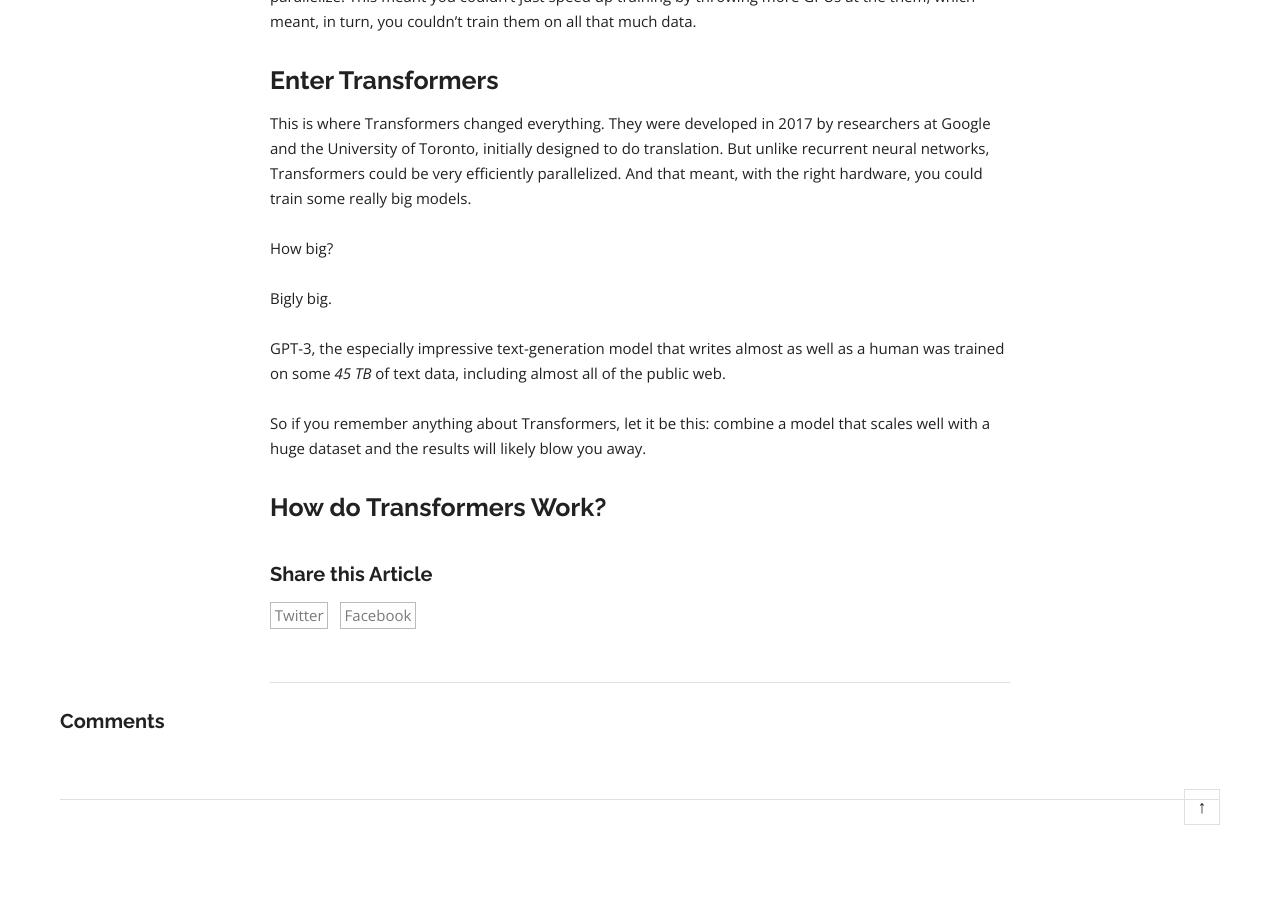
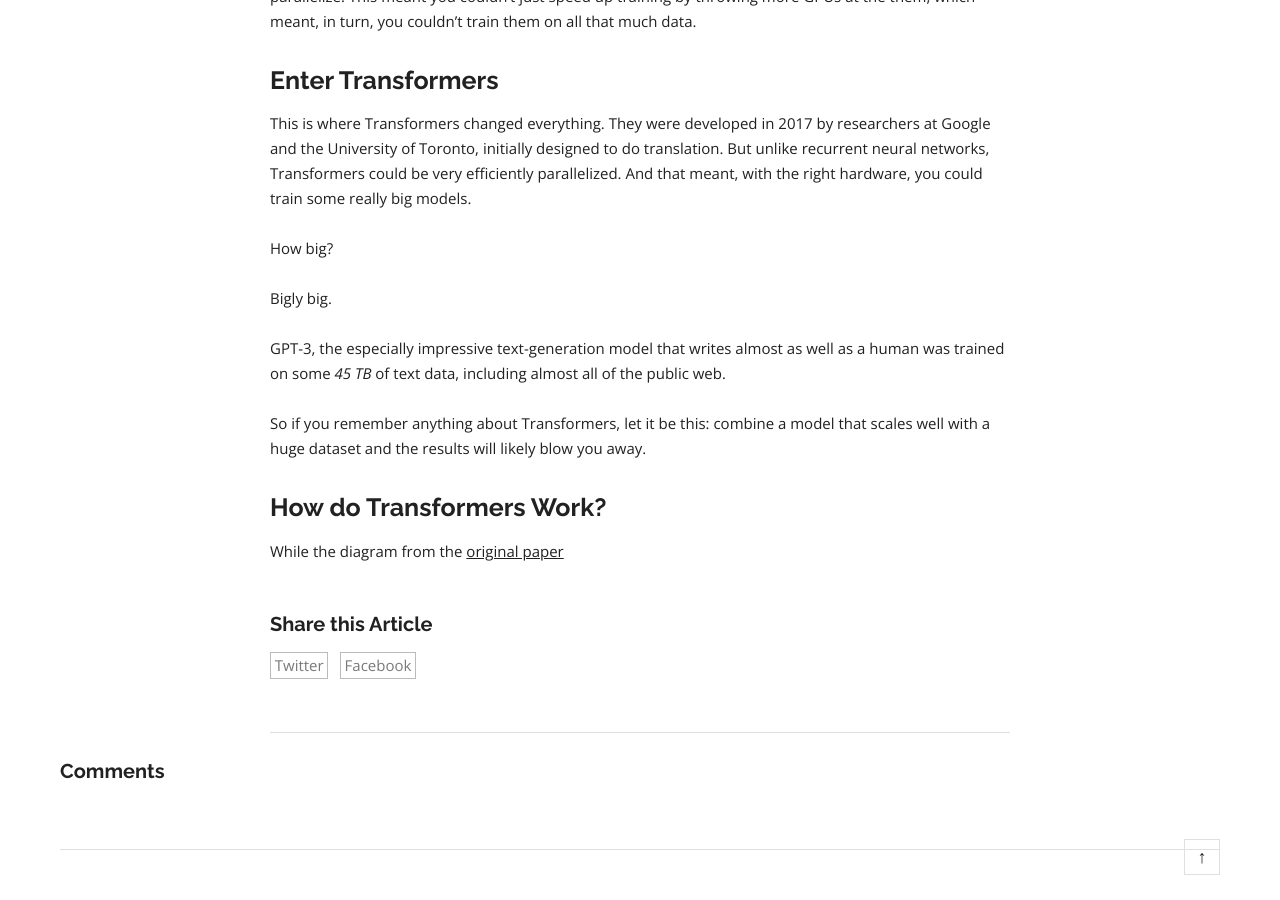
Before and after one commit to dalequark/daleonai, a Jekyll site: the page built from _posts/2021-05-06-transformers-explained-understand-the-model-behind-gpt-3-bert-t5-and-more.md, in a window 1280 px wide and 900 px high, scrolled down 2397 px. Built offline with Jekyll 4.4.1, drawn with Linux system fonts in a browser that asks for light colours; some web fonts are replaced; a script that is not in the unit is left out; comment, search, counter and statistics services are not loaded; before the commit the page ends 3247 px from its top, so only the background shows below that.

Commit message:
Update Blog “2021-05-06-transformers-explained-understand-the-model-behind-gpt-3-bert-t5-and-more”

```diff
--- a/_posts/2021-05-06-transformers-explained-understand-the-model-behind-gpt-3-bert-t5-and-more.md
+++ b/_posts/2021-05-06-transformers-explained-understand-the-model-behind-gpt-3-bert-t5-and-more.md
@@ -60,3 +60,5 @@ So if you remember anything about Transformers, let it be this: combine a model
 
 
 ## How do Transformers Work?
+
+While the diagram from the [original paper](## Enter Transformers)
```
